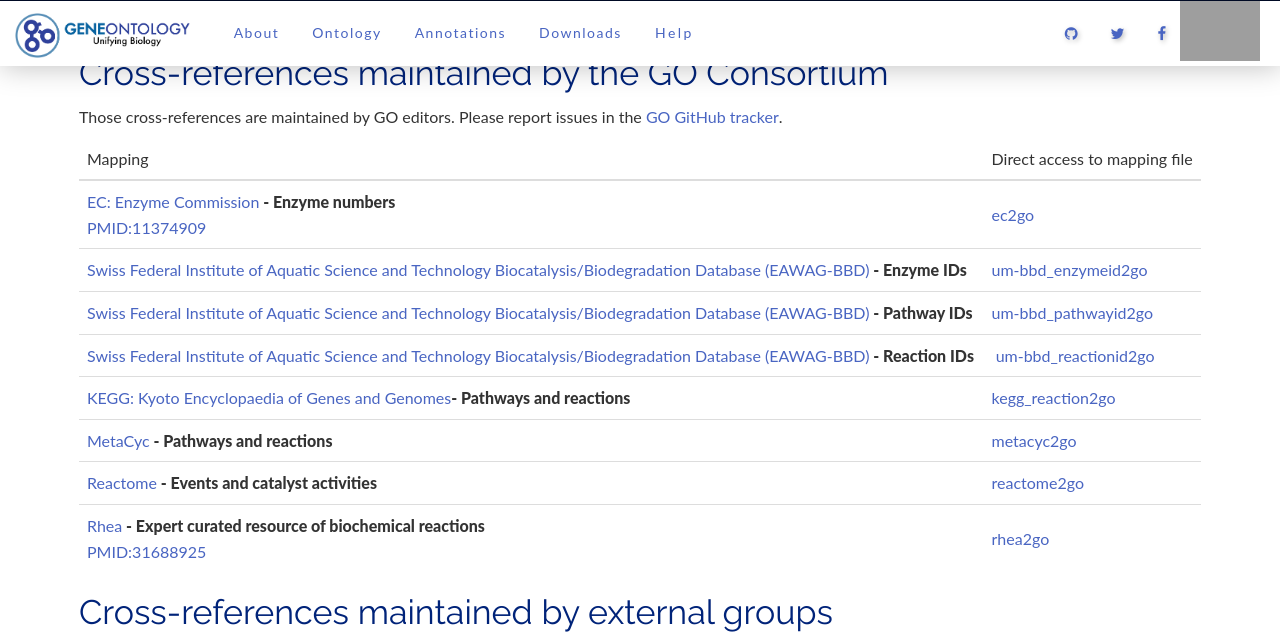
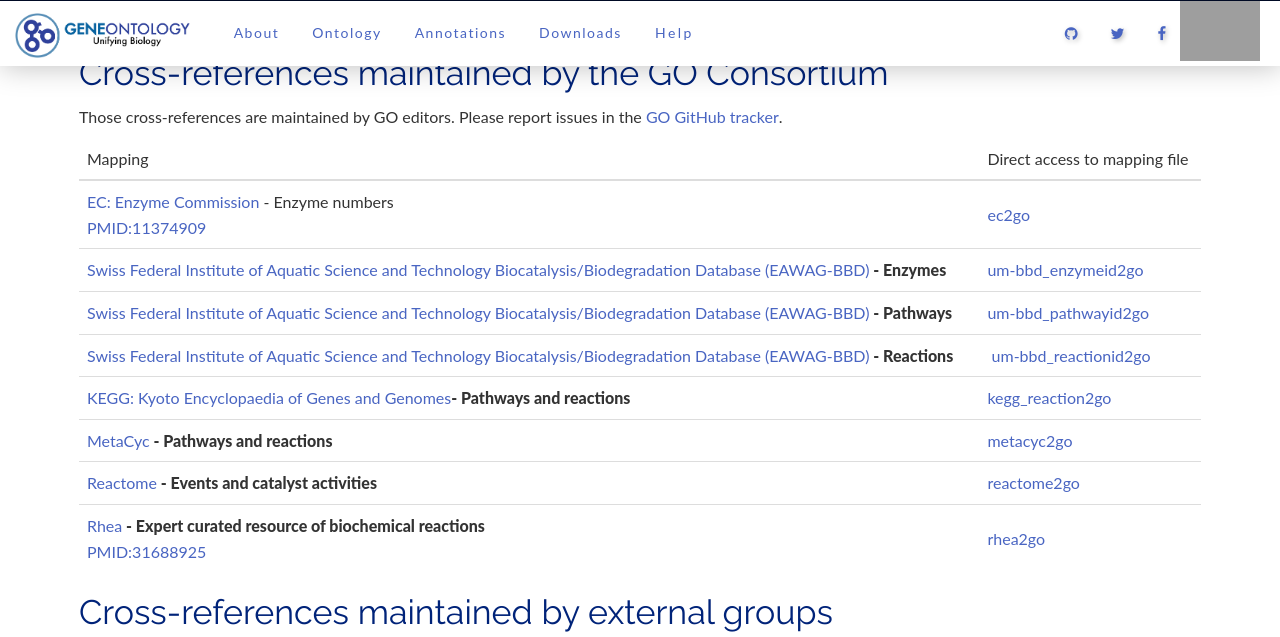
Before and after one commit to geneontology/geneontology.github.io, a Jekyll site: the page built from _docs/download-mappings.md, in a window 1280 px wide and 900 px high, scrolled down 716 px. Shown: the top 637 px of the window. Built offline with Jekyll 4.4.1, drawn with Linux system fonts in a browser that asks for light colours; nearby versions of some CDN libraries; grey boxes are pictures that could not be loaded.

Commit message:
Update download-mappings.md

```diff
--- a/_docs/download-mappings.md
+++ b/_docs/download-mappings.md
@@ -37,10 +37,10 @@
 
 |Mapping |Direct access to mapping file|
 |--------|---------|
-|**[EC: Enzyme Commission](https://www.qmul.ac.uk/sbcs/iubmb/){:target="blank"} - Enzyme numbers** <br>[PMID:11374909](http://www.ncbi.nlm.nih.gov/pubmed/11374909){:target="blank"} |[ec2go](http://geneontology.org/external2go/ec2go)|
-|**[Swiss Federal Institute of Aquatic Science and Technology Biocatalysis/Biodegradation Database (EAWAG-BBD)](http://eawag-bbd.ethz.ch/aboutBBD.html){:target="blank"} - Enzyme IDs** | [um-bbd_enzymeid2go](http://geneontology.org/external2go/um-bbd_enzymeid2go)|
-|**[Swiss Federal Institute of Aquatic Science and Technology Biocatalysis/Biodegradation Database (EAWAG-BBD)](http://eawag-bbd.ethz.ch/aboutBBD.html){:target="blank"} - Pathway IDs** | [um-bbd_pathwayid2go](http://geneontology.org/external2go/um-bbd_pathwayid2go)|
-|**[Swiss Federal Institute of Aquatic Science and Technology Biocatalysis/Biodegradation Database (EAWAG-BBD)](http://eawag-bbd.ethz.ch/aboutBBD.html){:target="blank"} - Reaction IDs** | [um-bbd_reactionid2go](http://geneontology.org/external2go/um-bbd_reactionid2go)|
+|[EC: Enzyme Commission](https://www.qmul.ac.uk/sbcs/iubmb/){:target="blank"} - Enzyme numbers <br>[PMID:11374909](http://www.ncbi.nlm.nih.gov/pubmed/11374909){:target="blank"} |[ec2go](http://geneontology.org/external2go/ec2go)|
+|**[Swiss Federal Institute of Aquatic Science and Technology Biocatalysis/Biodegradation Database (EAWAG-BBD)](http://eawag-bbd.ethz.ch/aboutBBD.html){:target="blank"} - Enzymes** | [um-bbd_enzymeid2go](http://geneontology.org/external2go/um-bbd_enzymeid2go)|
+|**[Swiss Federal Institute of Aquatic Science and Technology Biocatalysis/Biodegradation Database (EAWAG-BBD)](http://eawag-bbd.ethz.ch/aboutBBD.html){:target="blank"} - Pathways** | [um-bbd_pathwayid2go](http://geneontology.org/external2go/um-bbd_pathwayid2go)|
+|**[Swiss Federal Institute of Aquatic Science and Technology Biocatalysis/Biodegradation Database (EAWAG-BBD)](http://eawag-bbd.ethz.ch/aboutBBD.html){:target="blank"} - Reactions** | [um-bbd_reactionid2go](http://geneontology.org/external2go/um-bbd_reactionid2go)|
 |**[KEGG: Kyoto Encyclopaedia of Genes and Genomes ](http://www.genome.jp/kegg/){:target="blank"}- Pathways and reactions**  |[kegg_reaction2go](http://geneontology.org/external2go/kegg_reaction2go)|
 |**[MetaCyc](http://metacyc.org/){:target="blank"} - Pathways and reactions** | [metacyc2go](http://geneontology.org/external2go/metacyc2go)|
 |**[Reactome](http://www.reactome.org/){:target="blank"} - Events and catalyst activities** |  [reactome2go](http://geneontology.org/external2go/reactome2go)|
```
